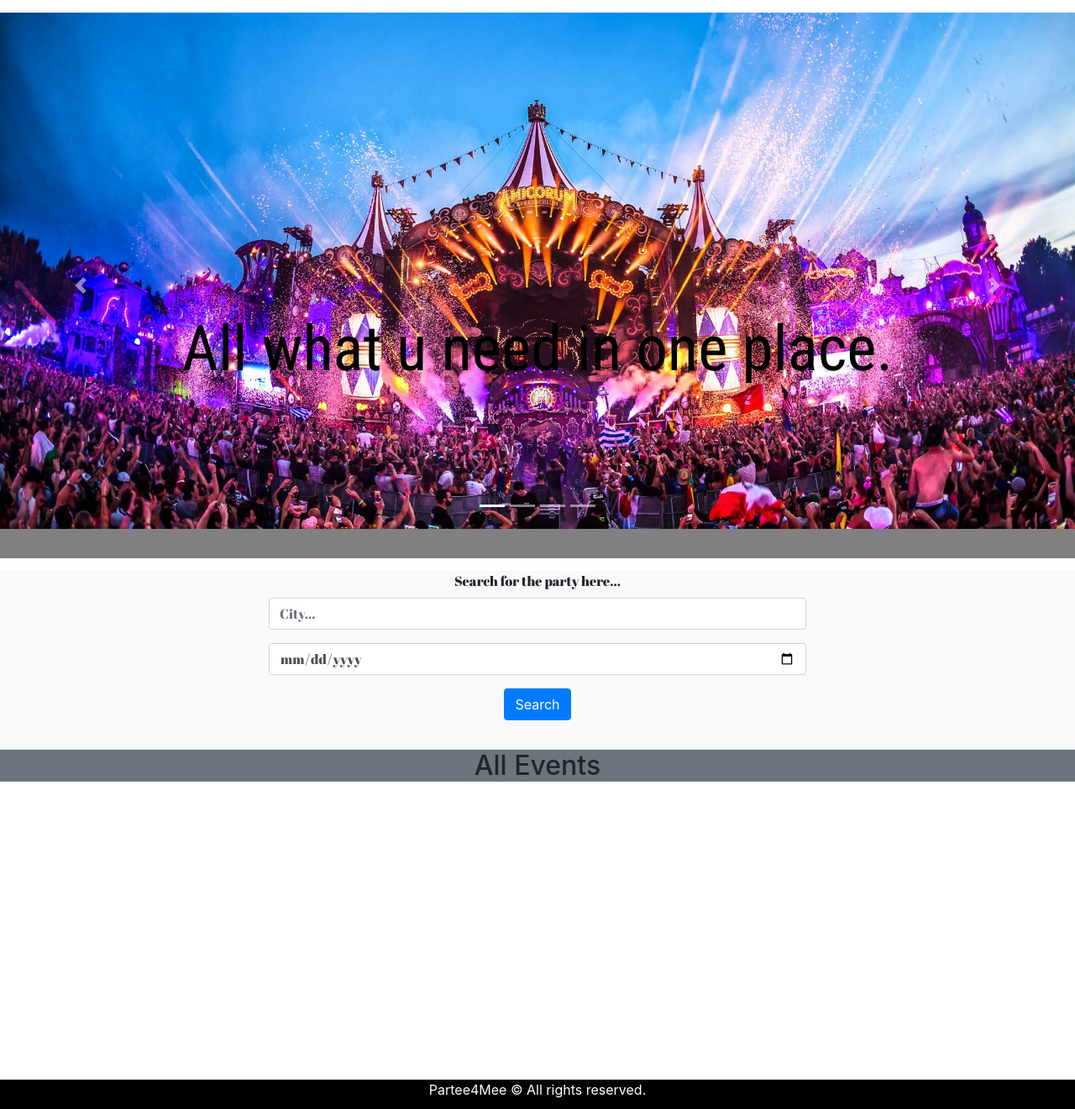
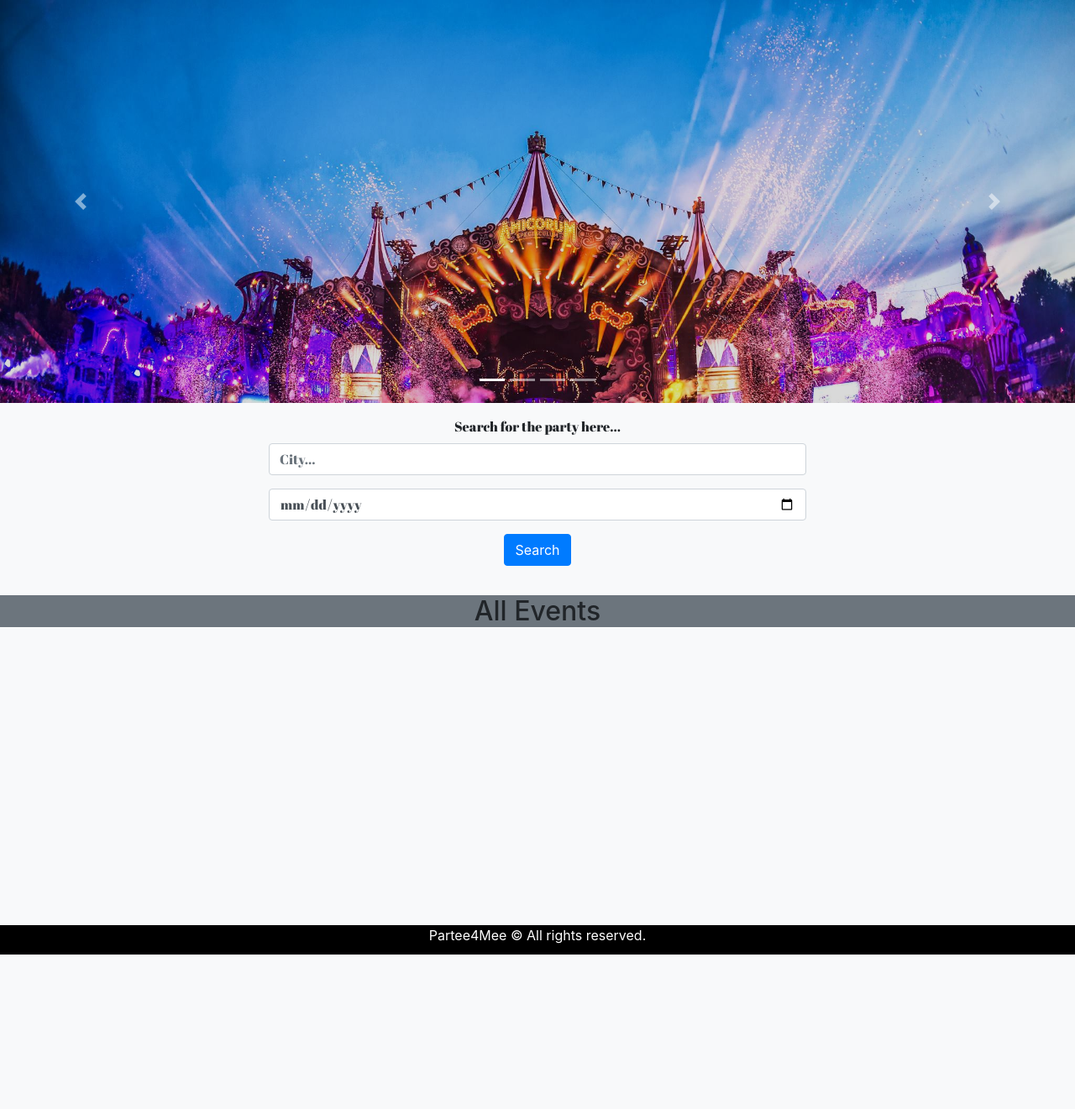
Before and after one commit to EwaStaszewska/FinalProject, a Django app: page /main/ in a window 1280 px wide. Shown: the part 56-1377 px from the top of the page at 84% size. After the commit the page ends 1193 px from the top, so only its background shows below. Run offline with Django 3.2, Linux system fonts and the light colour scheme; data that the repository does not hold is empty; some libraries are stand-ins or nearby versions.

Commit message:
carousel part 1

```diff
--- a/partee4mee/partee/static/main.css
+++ b/partee4mee/partee/static/main.css
@@ -1,22 +1,33 @@
+*{
+	margin: 0;
+	padding:0;
+	box-sizing:border-box
+}
+
+body{
+	background-color: #f8f9fa !important
+}
+
+
 body h1 {
     color:  blue;
 }
 
-.img_below_navbar {
-	margin-top: 15px;
-	margin-bottom: 15px;
-	height: 650px;
-/*	background-image: url('event_1.jpg');*/
-	background-color: grey;
-	position: relative;
-/*	filter: blur(2px);*/
-    background-position: center;
+.carousel-shadow{
+    position: absolute;
+    top: 0;
+    left: 0;
+    width: 100%;
+    height: 100%;
+    background-color: rgba(0, 0, 0, .15);
+    /* z-index: -1; */
 }
 
 .carousel-item {
-	height: 615px;
-	color: black;
-	font-size: 45px;
+	height: 30rem;
+	position: relative;
+	/* color: black;
+	font-size: 45px; */
 }
 
 .container {
@@ -189,24 +200,20 @@ section .events ul li .details {
 }
 
 .con_0 {
-	background: url('event_1.jpg');
 	background-position: center;
 	background-size: cover;
 }
 
 .con_1 {
-	background-image: url('party.jpg');
 	background-size: cover;
 }
 
 .con_2 {
-	background: url('lets_party.jpg');
 	background-position: center;
 	background-size: cover;
 }
 
 .con_3 {
-	background: url('event_2.jpg');
 	background-position: center;
 	background-size: cover;
 }
--- a/partee4mee/templates/main.html
+++ b/partee4mee/templates/main.html
@@ -43,56 +43,46 @@
     </nav>
 
     <!-- Carusel -->
-    <div class="img_below_navbar">
-
-        <div id="carouselExampleIndicators" class="carousel slide" data-ride="carousel">
+    <div id="carouselExampleIndicators" class="carousel slide mb-3" data-ride="carousel">
     <ol class="carousel-indicators">
         <li data-target="#carouselExampleIndicators" data-slide-to="0" class="active"></li>
-                <li data-target='#carouselExampleIndicators' data-slide-to="1"></li>
-                <li data-target='#carouselExampleIndicators' data-slide-to="2"></li>
-                <li data-target='#carouselExampleIndicators' data-slide-to="3"></li>
+        <li data-target="#carouselExampleIndicators" data-slide-to="1"></li>
+        <li data-target="#carouselExampleIndicators" data-slide-to="2"></li>
+        <li data-target="#carouselExampleIndicators" data-slide-to="3"></li>
     </ol>
     <div class="carousel-inner">
         <div class="carousel-item active con_0">
-                    <div class="container">
-                        <h1>All what u need in one place.</h1>
-                    </div>
+            <div class="carousel-shadow"></div>
+            <img class="d-block w-100" src="../static/event_1.jpg" alt="First slide">
         </div>
 
         <div class="carousel-item con_1">
-                    <div class="container">
-                        <h1>Example</h1>
-                        <p>Lorem ipsum</p>
+            <div class="carousel-text h-100 p-5 d-flex flex-column justify-content-end justify-content-md-center align-item-center">
+                <div class="carousel-shadow"></div>
+                <p class='display-3'>xxx</p>
+                <p class='d-sm-block'>xxx</p>
             </div>
         </div>
 
         <div class="carousel-item con_2">
-                    <div class="container">
-                        <h1>Example</h1>
-                        <p>Lorem ipsum</p>
+            <div class="carousel-shadow"></div>
+            <img class="d-block w-100" src="../static/lets_party.jpg" alt="Third slide">
+        </div>
+        <div class="carousel-item con_3">
+            <div class="carousel-shadow"></div>
+            <img class="d-block w-100" src="../static/party.jpg" alt="fourth slide">
         </div>
     </div>
-
-                <div class="carousel-item con_3">
-                    <div class="container">
-                        <h1>Example</h1>
-                        <p>Lorem ipsum</p>
-                    </div>
-
-                </div>
-            </div>
-        </div>
-
-        <a href="#carouselExampleIndicators" class="carousel-control-prev" role="button" date-slide="prev">
+    <a class="carousel-control-prev" href="#carouselExampleIndicators" role="button" data-slide="prev">
         <span class="carousel-control-prev-icon" aria-hidden="true"></span>
         <span class="sr-only">Previous</span>
     </a>
-
-        <a href="#carouselExampleIndicators" class="carousel-control-next" role="button" date-slide="next">
+    <a class="carousel-control-next" href="#carouselExampleIndicators" role="button" data-slide="next">
         <span class="carousel-control-next-icon" aria-hidden="true"></span>
         <span class="sr-only">Next</span>
     </a>
     </div>
+
 
 
 
```
Lines whose indentation alone changed are shown as unchanged.
